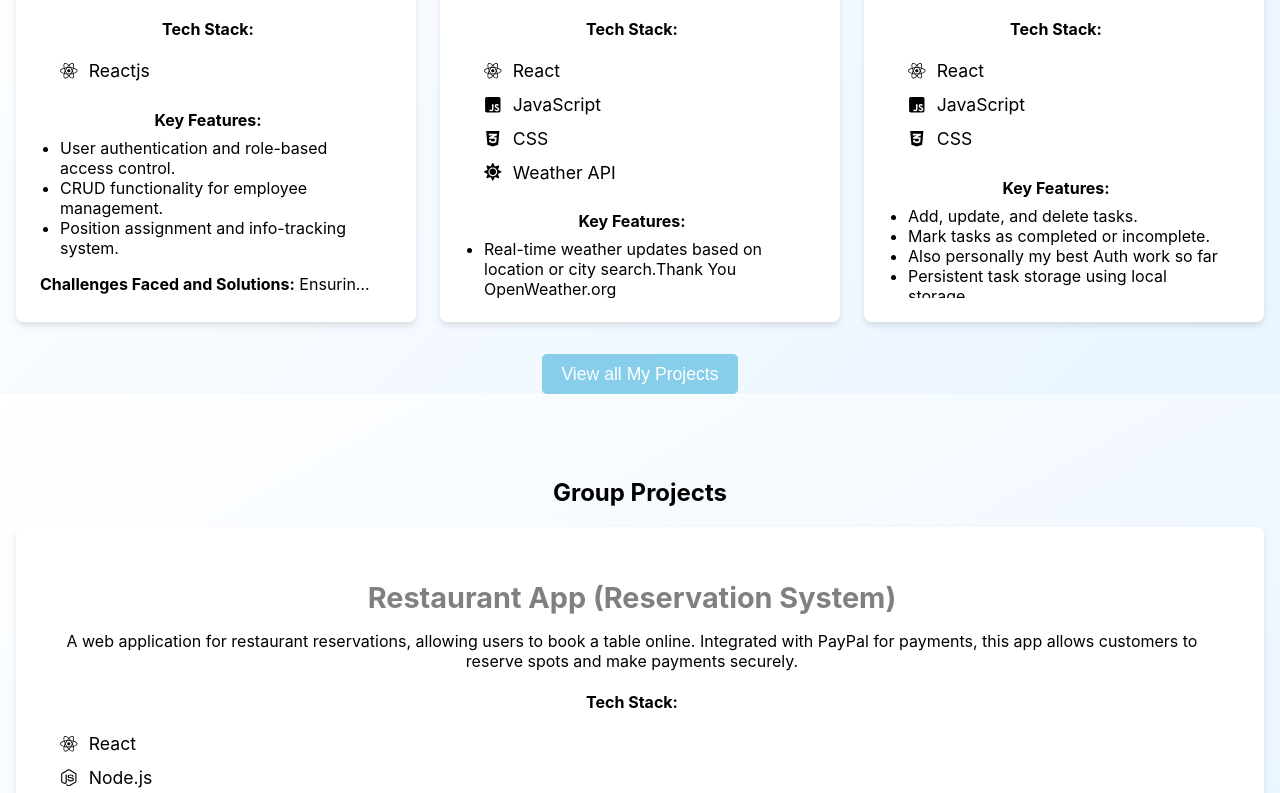
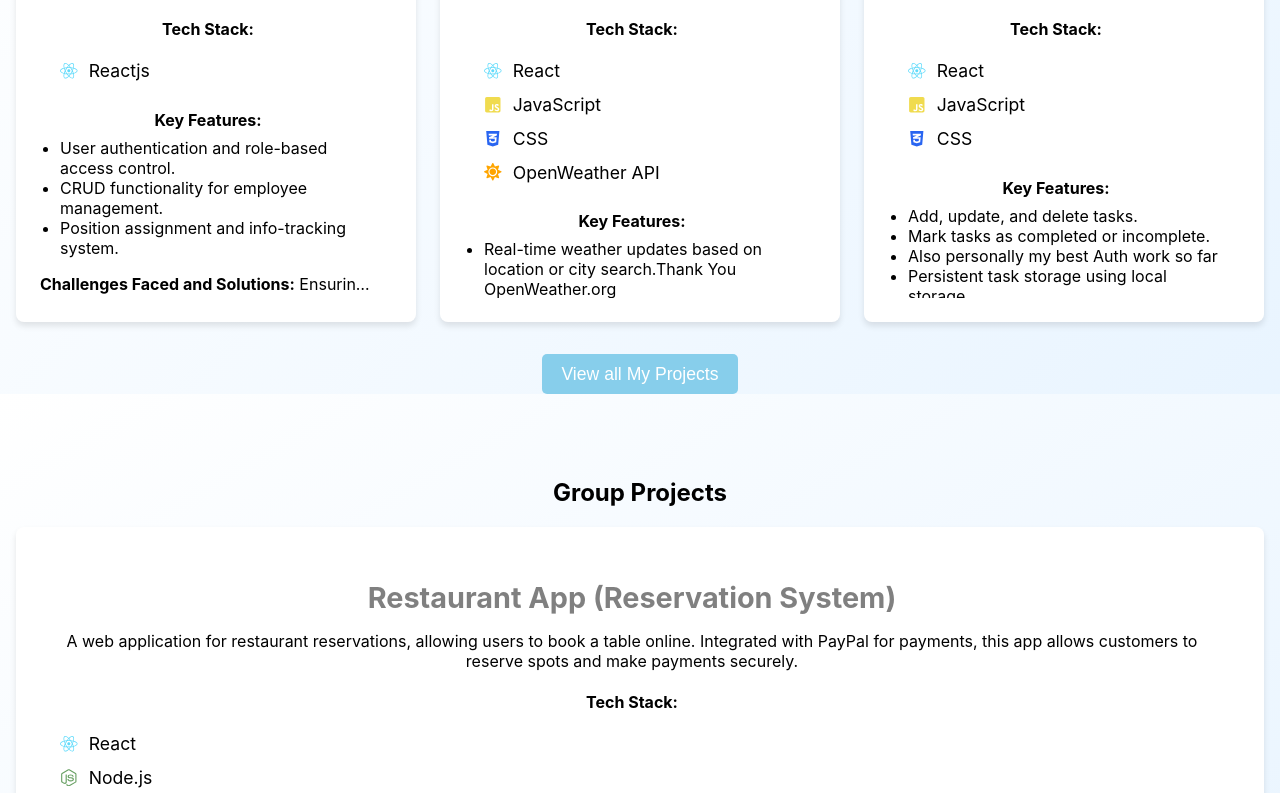
Before and after one commit to Tsageon/WebPortfolio, a React (Create React App) app: page / in a window 1280 px wide. Shown: the part 1007-1800 px from the top of the page. Built offline with nearby package versions, Linux system fonts and the light colour scheme.

Commit message:
IconColors

```diff
--- a/src/Components/home.js
+++ b/src/Components/home.js
@@ -19,7 +19,7 @@ const Home = () => {
             title: 'Employee App',
             description: 'A web application for managing employee records and tasks. This project allows for adding, updating, and removing employee information while keeping track of their assigned tasks and performance. Built with React for the frontend and local storage to handle data management.',
             techStack: [
-                { name: 'Reactjs', icon: <FaReact /> }
+                { name: 'Reactjs', icon: <FaReact color="#61DBFB"/>}
             ],
             keyFeatures: [
                 'User authentication and role-based access control.',
@@ -33,10 +33,10 @@ const Home = () => {
             title: 'Weather App',
             description: 'A weather forecasting app that provides real-time weather updates based on user location or a searched city. This project integrates with a weather API to fetch data such as temperature, humidity, wind speed, and weather conditions.',
             techStack: [
-                { name: 'React', icon: <FaReact /> },
-                { name: 'JavaScript', icon: <FaJsSquare /> },
-                { name: 'CSS', icon: <FaCss3Alt /> },
-                { name: 'Weather API', icon: < FaSun /> }
+                { name: 'React', icon: <FaReact color="#61DBFB"/>},
+                { name: 'JavaScript', icon: <FaJsSquare color="#F0DB4F"/> },
+                { name: 'CSS', icon: <FaCss3Alt color="#2965f1"/> },
+                { name: 'OpenWeather API', icon: < FaSun color="orange"/> }
             ],
             keyFeatures: [
                 'Real-time weather updates based on location or city search.Thank You OpenWeather.org',
@@ -50,9 +50,9 @@ const Home = () => {
             title: 'Todo App',
             description: 'A task management app that allows users to create, update, and delete tasks with ease. It provides a simple interface to track daily to-dos, set priorities, and mark tasks as complete. The app is built using React and leverages local storage to persist tasks.',
             techStack: [
-                { name: 'React', icon: <FaReact /> },
-                { name: 'JavaScript', icon: <FaJsSquare /> },
-                { name: 'CSS', icon: <FaCss3Alt /> }
+                { name: 'React', icon: <FaReact color="#61DBFB"/> },
+                { name: 'JavaScript', icon: <FaJsSquare color="#F0DB4F"/>  },
+                { name: 'CSS', icon: <FaCss3Alt color="#2965f1"/> }
             ],
             keyFeatures: [
                 'Add, update, and delete tasks.',
@@ -71,11 +71,11 @@ const Home = () => {
             title: 'Restaurant App (Reservation System)',
             description: 'A web application for restaurant reservations, allowing users to book a table online. Integrated with PayPal for payments, this app allows customers to reserve spots and make payments securely.',
             techStack: [
-                { name: 'React', icon: <FaReact /> },
-                { name: 'Node.js', icon: <FaNodeJs /> },
+                { name: 'React', icon: <FaReact color="#61DBFB"/> },
+                { name: 'Node.js', icon: <FaNodeJs color="#68a063" /> },
                 { name: 'Express', icon: <SiExpress /> },
-                { name: 'MongoDB', icon: <SiMongodb /> },
-                { name: 'PayPal API', icon: <SiPaypal /> },
+                { name: 'MongoDB', icon: <SiMongodb color="#00ed64" /> },
+                { name: 'PayPal API', icon: <SiPaypal color=" #27346A"/> },
             ],
 
             keyFeatures: [
```
